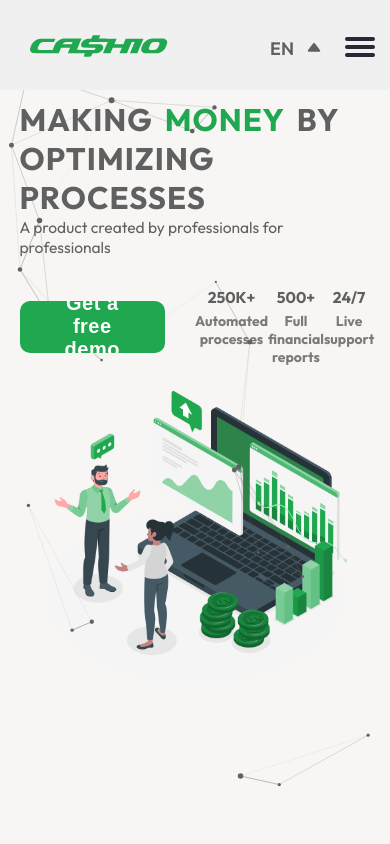
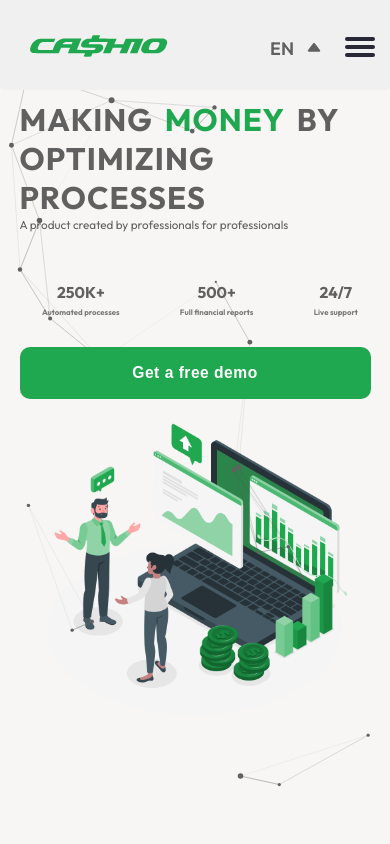
Before and after one commit to RevaGee/Cashio, a React (Create React App) app: page / in a window 390 px wide. Shown: the top 844 px of the page. Built offline with nearby package versions, Linux system fonts and the light colour scheme.

Commit message:
adapted slogan

```diff
--- a/src/components/Slogan/index.tsx
+++ b/src/components/Slogan/index.tsx
@@ -14,7 +14,7 @@ export const Slogan = () => {
         <div className="slogan">
             <div className="img_and_text">
                 <div className="slogan_text">
-                    <div className="slogan_head_text">
+                    <div className="slogan_head_text" >
                         <p>{t('Making')} <span>{t('Money')}</span> {t('Making Money')}</p>
                     </div>
                     <div className="signature">
@@ -26,7 +26,7 @@ export const Slogan = () => {
                         </button>
                         <div className="info_text">
                             <div className = "digits"><h1>250K+</h1><p>Automated processes</p></div>
-                            <div className = "digits"><h1>500+</h1><p>Full financial reports</p></div>
+                            <div className = "digits digits_margin"><h1>500+</h1><p>Full financial reports</p></div>
                             <div className = "digits"><h1>24/7</h1><p>Live support</p></div>
                         </div>
                     </div>
--- a/src/components/Slogan/style.scss
+++ b/src/components/Slogan/style.scss
@@ -1,6 +1,6 @@
 
 .slogan {
-  display: flex;
+  //display: flex;
   align-items: center;
   justify-content: left;
   flex-direction: column;
@@ -48,6 +48,7 @@
 
 .demo_slogan {
   background: #1FA84F;
+  width: fit-content;
   height: 52px;
   color: var(--buttton_text_color);
   cursor: pointer;
@@ -98,31 +99,45 @@
 
 }
 
+
+.button_digits{
+  margin-top: 30px;
   .info_text {
     font-weight: bold;
     color: var(--text_color);
     display: flex;
     justify-content: space-between;
-  width: 80%;
+    width: 90%;
+
+    .digits_margin {
+      margin: 50px 10px 0 10px;
     }
 
-.button_digits{
-  margin-top: 30px;
-  .digits{
+    .digits {
       margin-top: 50px;
       display: flex;
       flex-direction: column;
       text-align: center;
-    h1{
+
+      h1 {
         margin-bottom: 5px;
         margin-top: 0;
       }
-    P{
+
+      P {
         color: #7a7a7a;
         margin-top: 0;
         margin-bottom: 0;
+        white-space: nowrap;
       }
     }
+  }
+}
+.info_text_hidden{
+  display: none;
+}
+@media(max-width: 1300px){
+
 }
 @media(max-width: 1200px){
   .img_slogan {
@@ -130,6 +145,7 @@
   }
   .info_text{
     width: 100%;
+    justify-content: space-around;
   }
 }
 @media(max-width: 992px){
@@ -137,8 +153,11 @@
     flex-direction: column;
   }
   .info_text{
-    margin-left: 30px;
-    width: 70% !important;
+    margin-left: 10px;
+    //width: 70% !important;
+    .digits_margin{
+      margin: 0 5px 0 5px;
+    }
     .digits{
       margin-top: 0;
       h1{
@@ -150,10 +169,16 @@
     }
   }
   .button_digits{
+    margin-top: 0;
     display: flex;
-    flex-direction: row;
+    flex-direction: column-reverse;
     align-items: center;
     justify-content: space-between;
+    .demo_slogan{
+      margin-top: 30px;
+      width: 100%;
+      justify-content: center;
+    }
   }
 }
 @media(max-width: 768px){
@@ -161,20 +186,32 @@
     font-size: 8vw;
   }
   .signature{
-    font-size: 4vw;
+    font-size: 3vw;
   }
   .img_slogan{
     width: 85vw;
   }
   .info_text{
-    width: 50% !important;
+    //width: 60vw !important;
     .digits{
       h1{
         font-size: 4vw !important;
       }
       p{
-        font-size: 14px;
+        font-size: 2vw;
       }
     }
   }
 }
+@media(max-width: 480px){
+  .demo_slogan{
+    font-size: 4vw;
+    padding: 0 3vw
+  }
+}
+
+@media(max-width: 360px){
+  .demo_slogan{
+    height: 40px;
+  }
+}
```
Lines whose indentation alone changed are shown as unchanged.
